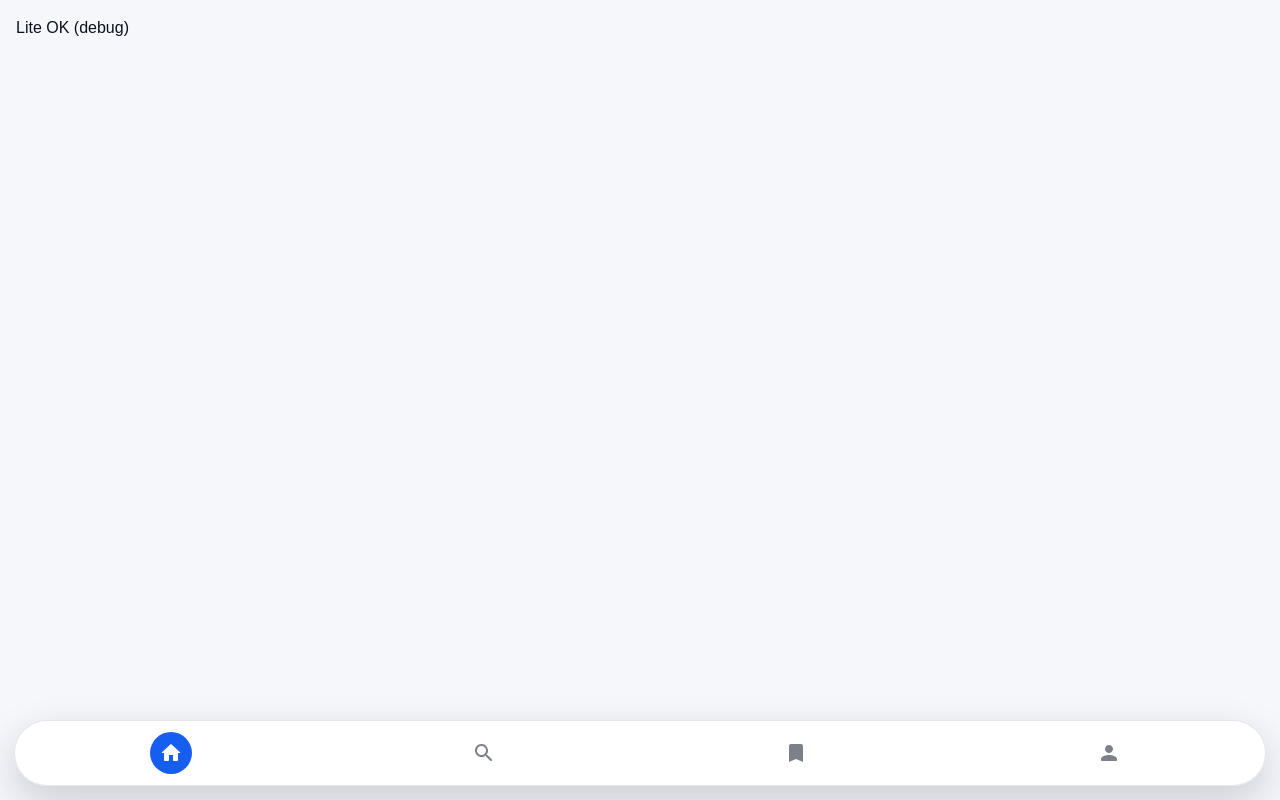
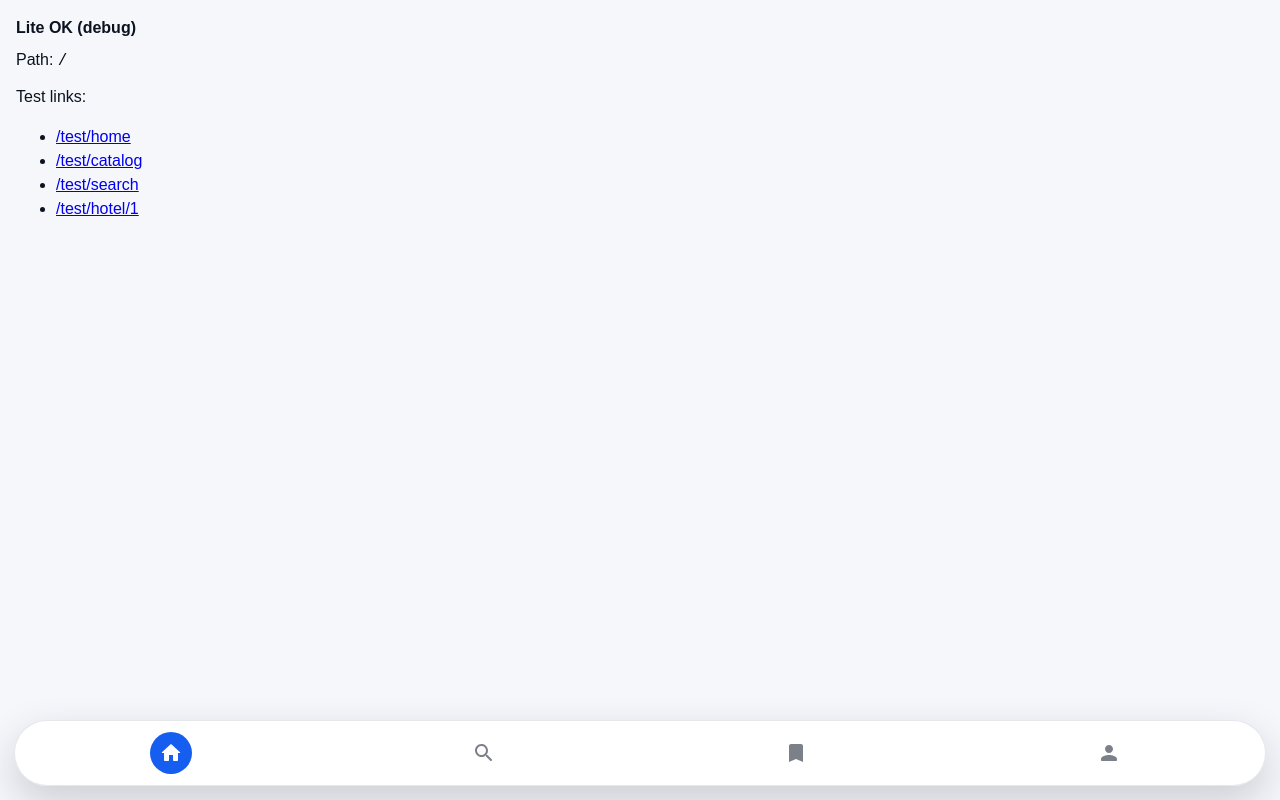
Before and after one commit to optobanmail-lab/hotel-booking-mini-app, a React (Vite) app in the folder frontend/: page / in a window 1280 px wide. Built offline with nearby package versions, Linux system fonts and the light colour scheme; no server answers.

Commit message:
debug: show pathname on lite and allow bottom bar routes

```diff
--- a/frontend/src/AppRoutes.jsx
+++ b/frontend/src/AppRoutes.jsx
@@ -30,6 +30,11 @@ export default function AppRoutes() {
                 <Route path="/test/bookings" element={<MyBookingsPage />} />
                 <Route path="/test/profile" element={<ProfilePage />} />
 
+                <Route path="/catalog" element={<LitePage />} />
+                <Route path="/search" element={<LitePage />} />
+                <Route path="/bookings" element={<LitePage />} />
+                <Route path="/profile" element={<LitePage />} />
+
                 {/* Остальное */}
                 <Route path="/admin" element={<AdminPage />} />
                 <Route path="/bookings/:id/confirmed" element={<BookingConfirmedPage />} />
--- a/frontend/src/pages/LitePage.jsx
+++ b/frontend/src/pages/LitePage.jsx
@@ -1,7 +1,22 @@
+import { Link, useLocation } from 'react-router-dom'
+
 export default function LitePage() {
+    const loc = useLocation()
+
     return (
         <div style={{ padding: 16, fontFamily: 'sans-serif' }}>
-            Lite OK (debug)
+            <div><b>Lite OK (debug)</b></div>
+            <div style={{ marginTop: 8 }}>Path: <code>{loc.pathname}</code></div>
+
+            <div style={{ marginTop: 12 }}>
+                <div>Test links:</div>
+                <ul>
+                    <li><Link to="/test/home">/test/home</Link></li>
+                    <li><Link to="/test/catalog">/test/catalog</Link></li>
+                    <li><Link to="/test/search">/test/search</Link></li>
+                    <li><Link to="/test/hotel/1">/test/hotel/1</Link></li>
+                </ul>
+            </div>
         </div>
     )
 }
```
